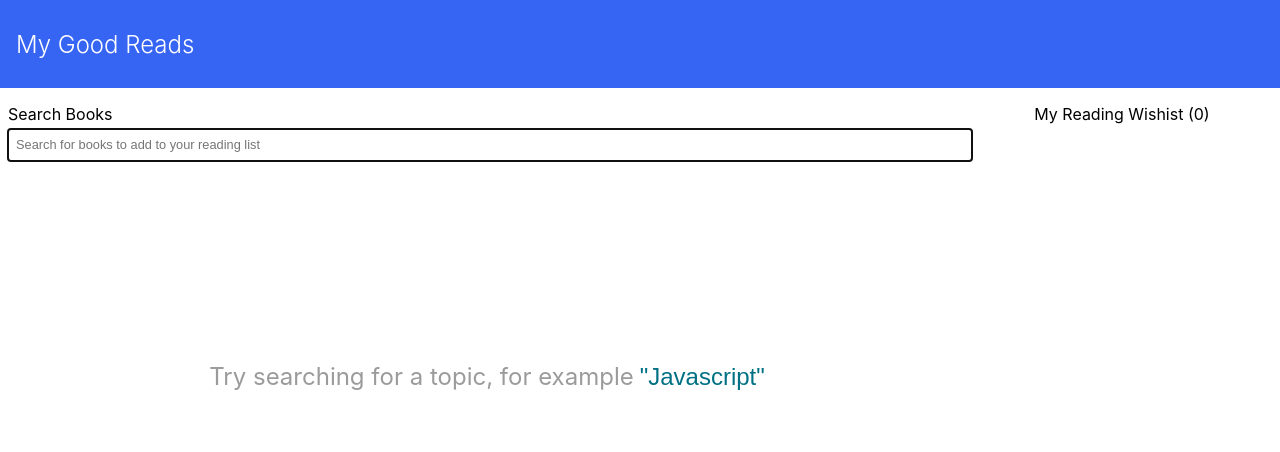
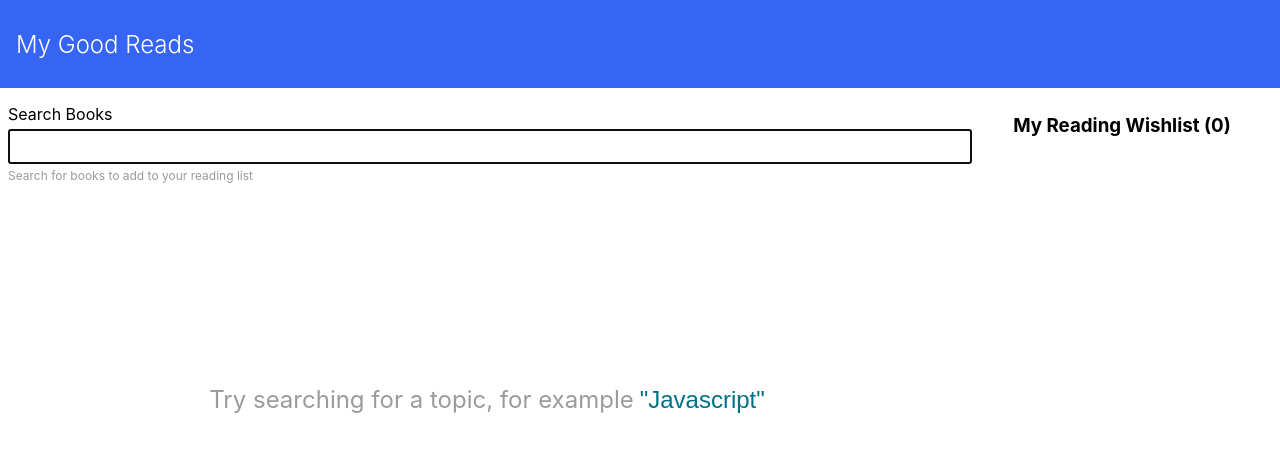
Before and after one commit to ronelfernandez/my-good-reads, a React (Create React App) app: page / in a window 1280 px wide. Shown: the top 452 px of the page. Built offline with nearby package versions, Linux system fonts and the light colour scheme.

Commit message:
adding some acceessibility to some elements

```diff
--- a/src/book-search/BookSearch.scss
+++ b/src/book-search/BookSearch.scss
@@ -1,3 +1,5 @@
+@import '../styles//variables';
+
 .book--layout-main {
     display: flex;
     .book--container {
@@ -16,4 +18,8 @@
         display: inline-block;
         margin-bottom: 5px;
     }
+    #search-instructions {
+        font-size: 12px;
+        color: $gray40;
+    }
 }
--- a/src/book-search/BookSearch.tsx
+++ b/src/book-search/BookSearch.tsx
@@ -67,13 +67,16 @@ const BookSearch = () => {
                                     name="gsearch"
                                     type="search"
                                     value={bookType}
-                                    placeholder="Search for books to add to your reading list"
                                     onChange={(e) => {
                                         updateBookType(e.target.value);
                                         onSearchChangeD(e.target.value);
                                     }}
+                                    aria-describedby="search-instructions"
                                 />
                             </label>
+                            <span id="search-instructions">
+                                Search for books to add to your reading list
+                            </span>
                         </form>
                         {!bookType && (
                             <div className="empty">
--- a/src/search-results/SearchResults.scss
+++ b/src/search-results/SearchResults.scss
@@ -1,3 +1,4 @@
+@import '../styles//variables';
 .book {
     padding: 20px;
     display: flex;
@@ -19,7 +20,7 @@
             border: solid 1px #007185;;
         }
         button:disabled {
-            border: solid 1px #dedede;
+            border: solid 1px $gray10;
         }
     }
     .book-info {
@@ -41,7 +42,7 @@
             margin-bottom: 10px;
         }
         .book-description {
-            color: rgb(51, 51, 51);
+            color: $gray60;
             font-size: 13px;
         }
     }
--- a/src/styles/App.scss
+++ b/src/styles/App.scss
@@ -18,8 +18,6 @@ h2 {
 
 input {
   font-size: 0.8rem;
-  border: none;
-  border-bottom: 1px solid $gray40;
   padding: $spacing-xxs;
 }
 
--- a/src/wish-list/WishList.scss
+++ b/src/wish-list/WishList.scss
@@ -8,6 +8,7 @@
     flex-shrink: 0;
     .wish-list-header {
         text-align: center;
+        margin: 10px 0;
     }
     .wish-list-item {
         display: flex;
--- a/src/wish-list/WishList.tsx
+++ b/src/wish-list/WishList.tsx
@@ -8,10 +8,10 @@ type WishListProps = {
 
 const WishList: React.FC<WishListProps> = ({ wishList, removeBook }) => {
     return (
-        <div className="wish-list--container">
-            <div className="wish-list-header">
-                My Reading Wishist ({wishList.length})
-            </div>
+        <aside className="wish-list--container">
+            <h3 className="wish-list-header">
+                My Reading Wishlist ({wishList.length})
+            </h3>
             <ul>
                 {wishList.map(
                     ({
@@ -45,7 +45,7 @@ const WishList: React.FC<WishListProps> = ({ wishList, removeBook }) => {
                     )
                 )}
             </ul>
-        </div>
+        </aside>
     );
 };
 
```
Also changed, not shown: public/index.html (+6 -6 lines).
